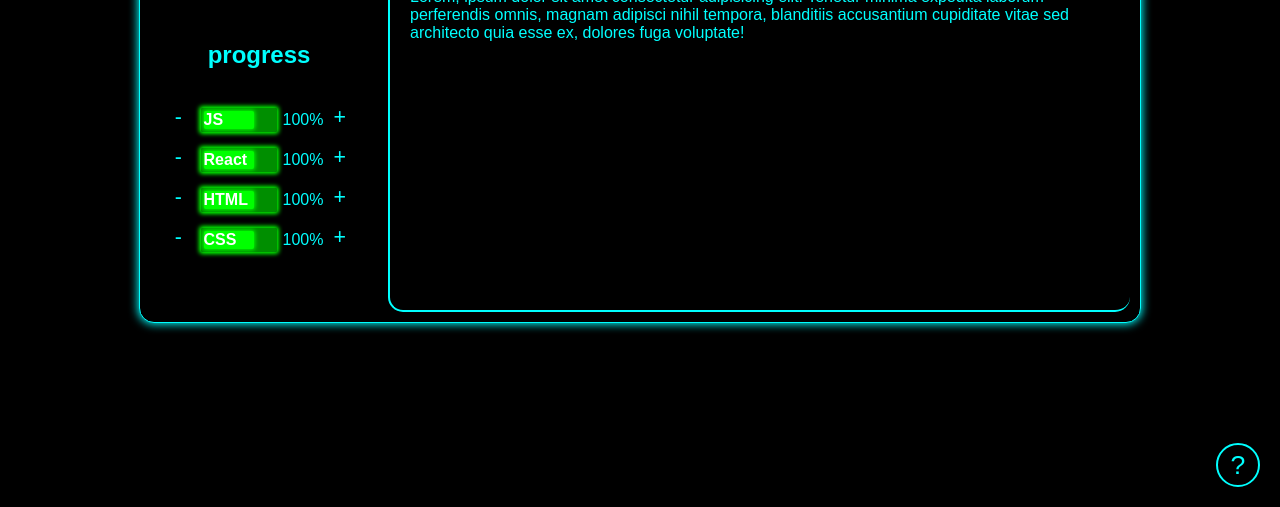
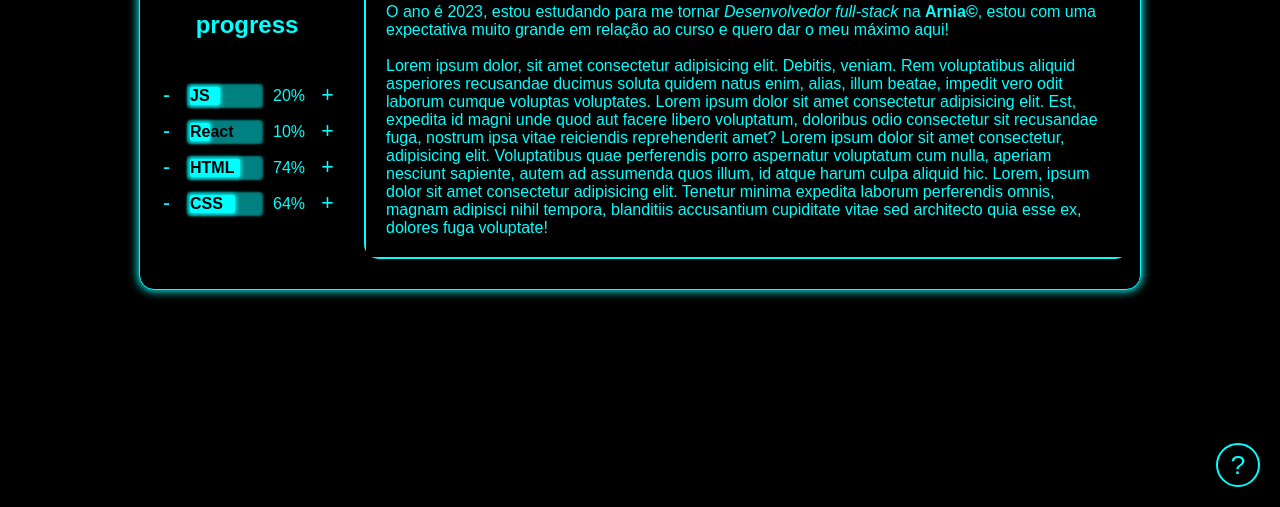
Before and after one commit to MAMBA48/campos-portfolio, a plain HTML site: page index.html in a window 1280 px wide. Shown: the part 293-800 px from the top of the page. Drawn offline with Linux system fonts and the light colour scheme.

Commit message:
Add files via upload

```diff
--- a/index.html
+++ b/index.html
@@ -4,6 +4,7 @@
 <head>
     <!--META DADOS: carrega informações importantes para o brownser-->
     <link rel="stylesheet" type="text/css" href="style.css"/>
+    <link rel="stylesheet" type="text/css" href="mobile.css"/>
     <meta charset="UTF-8">
     <meta http-equiv="X-UA-Compatible" content="IE=edge">
     <meta name="viewport" content="width=device-width, initial-scale=1.0">
@@ -21,28 +22,68 @@
                 <h2>progress</h2>
                 <table class="skills-list">
                     <tr class="lineSkills">
-                        <td id="btLess" class="progress"><button id="btLess" class="btStyle">-</button></td>
-                        <td id="js" class="progress"><div id="jsProgress" class="bgProgress"><div id="js-Perc" class="progressPerc">JS</div></div></td>
-                        <td id="percent"><div>100%</td>
-                        <td id="btMore" class="progress"><button id="btMore" class="btStyle">+</button></td>
+                        <td id="btLess" class="progress">
+                            <button id="btLess" class="btStyle">-</button>
+                        </td>
+                        <td id="js" class="progress">
+                            <div id="jsProgress" class="bgProgress">
+                                <div id="js-Perc" class="progressPerc">JS</div>
+                            </div>
+                        </td>
+                        <td id="percent">
+                            <div id="numberPerc" class="num-perc">20%</div>
+                        </td>
+                        <td id="btMore" class="progress">
+                            <button id="btMore" class="btStyle">+</button>
+                        </td>
                     </tr>
                     <tr class="lineSkills">
-                        <td id="btLess" class="progress"><button id="btLess" class="btStyle">-</button></td>
-                        <td id="react" class="progress"><div id="reactProgress" class="bgProgress"><div id="react-Perc" class="progressPerc">React</div></div></td>
-                        <td id="percent">100%</td>
-                        <td id="btMore" class="progress"><button id="btMore" class="btStyle">+</button></td>
+                        <td id="btLess" class="progress">
+                            <button id="btLess" class="btStyle">-</button>
+                        </td>
+                        <td id="react" class="progress">
+                            <div id="reactProgress" class="bgProgress">
+                                <div id="react-Perc" class="progressPerc">React</div>
+                            </div>
+                        </td>
+                        <td id="percent">
+                            <div id="numberPerc" class="num-perc">10%</div>
+                        </td>
+                        <td id="btMore" class="progress">
+                            <button id="btMore" class="btStyle">+</button>
+                        </td>
                     </tr>
                     <tr class="lineSkills">
-                        <td id="btLess" class="progress"><button id="btLess" class="btStyle">-</button></td>
-                        <td id="html" class="progress"><div id="htmlProgress" class="bgProgress"><div id="html-Perc" class="progressPerc">HTML</div></div></td>
-                        <td id="percent">100%</td>
-                        <td id="btMore" class="progress"><button id="btMore" class="btStyle">+</button></td>
+                        <td id="btLess" class="progress">
+                            <button id="btLess" class="btStyle">-</button>
+                        </td>
+                        <td id="html" class="progress">
+                            <div id="htmlProgress" class="bgProgress">
+                                <div id="html-Perc" class="progressPerc">HTML</div>
+                            </div>
+                        </td>
+                        <td id="percent">
+                            <div id="numberPerc" class="num-perc">74%</div>
+                        </td>
+                        <td id="btMore" class="progress">
+                            <button id="btMore" class="btStyle">+</button>
+                        </td>
                     </tr>
                     <tr class="lineSkills">
-                        <td id="btLess" class="progress"><button id="btLess" class="btStyle">-</button></td>
-                        <td id="css" class="progress"><div id="cssProgress" class="bgProgress"><div id="css-Perc" class="progressPerc">CSS</div></div></td>
-                        <td id="percent">100%</td>
-                        <td id="btMore" class="progress"><button id="btMore" class="btStyle" onclick="more()">+</button></td>
+                        <td id="btLess" class="progress">
+                            <button id="btLess" class="btStyle">-</button>
+                        </td>
+                        <td id="css" class="progress">
+                            <div id="cssProgress" class="bgProgress">
+                                <div id="css-Perc" class="progressPerc">CSS</div>
+                            </div>
+                        </td>
+                        <td id="percent">
+                            <div id="numberPerc" class="num-perc">64%</div>
+                        </td>
+                        <td id="btMore" class="progress">
+                            <button id="btMore" class="btStyle" onclick="more()">+</button>
+                        </td>
                     </tr>
                 </table>
             </article>
@@ -55,10 +96,19 @@
             </nav>
             <div class="textInfo">
                 <p class="marginP">
-                    Lorem ipsum dolor, sit amet consectetur adipisicing elit. Debitis, veniam. Rem voluptatibus aliquid asperiores recusandae ducimus soluta quidem natus enim, alias, illum beatae, impedit vero odit laborum cumque voluptas voluptates.
-                    Lorem ipsum dolor sit amet consectetur adipisicing elit. Est, expedita id magni unde quod aut facere libero voluptatum, doloribus odio consectetur sit recusandae fuga, nostrum ipsa vitae reiciendis reprehenderit amet?
-                    Lorem ipsum dolor sit amet consectetur, adipisicing elit. Voluptatibus quae perferendis porro aspernatur voluptatum cum nulla, aperiam nesciunt sapiente, autem ad assumenda quos illum, id atque harum culpa aliquid hic.
-                    Lorem, ipsum dolor sit amet consectetur adipisicing elit. Tenetur minima expedita laborum perferendis omnis, magnam adipisci nihil tempora, blanditiis accusantium cupiditate vitae sed architecto quia esse ex, dolores fuga voluptate!
+                    <h2>Olá, </h2><p>meu nome é </p><h1>Eduardo Nascimento de Campos</h1><br>
+                    <p>
+                        O ano é 2023, estou estudando para me tornar <i>Desenvolvedor full-stack</i> na <strong>Arnia&copy;</strong>,
+                        estou com uma expectativa muito grande em relação ao curso e quero dar o meu máximo aqui!
+                    </p>
+                        <br>
+                    <p>
+                        Lorem ipsum dolor, sit amet consectetur adipisicing elit. Debitis, veniam. Rem voluptatibus aliquid asperiores recusandae ducimus soluta quidem natus enim, alias, illum beatae, impedit vero odit laborum cumque voluptas voluptates.
+                        Lorem ipsum dolor sit amet consectetur adipisicing elit. Est, expedita id magni unde quod aut facere libero voluptatum, doloribus odio consectetur sit recusandae fuga, nostrum ipsa vitae reiciendis reprehenderit amet?
+                        Lorem ipsum dolor sit amet consectetur, adipisicing elit. Voluptatibus quae perferendis porro aspernatur voluptatum cum nulla, aperiam nesciunt sapiente, autem ad assumenda quos illum, id atque harum culpa aliquid hic.
+                        Lorem, ipsum dolor sit amet consectetur adipisicing elit. Tenetur minima expedita laborum perferendis omnis, magnam adipisci nihil tempora, blanditiis accusantium cupiditate vitae sed architecto quia esse ex, dolores fuga voluptate!
+                    </p>
+
                 </p>
             </div>
         </main>
@@ -73,11 +123,6 @@
     let tableSkills = document.querySelector('.skills-list')
     let lineSkills = document.querySelector('.lineSkills')
     let tdSkills = document.querySelector('.progress')
-
-    function more() {
-    let percent = document.querySelector('#more')
-        percent.style ="width: 10px;"
-    }
 </script>
 </body>
 </html>
--- /dev/null
+++ b/mobile.css
@@ -0,0 +1,8 @@
+@media screen and (min-width: 1000px) {
+    aside.skills {
+        margin: 4px;
+        padding: 2px;
+        justify-content: space-around;
+    }
+
+}
--- a/style.css
+++ b/style.css
@@ -3,6 +3,7 @@ body, * {
     margin: 0px;
     padding: 0px;
     background-color: #000;
+    color: aqua;
 }
 main.container {
     display: flex;
@@ -13,8 +14,9 @@ main.container {
 content.interactions {
     display: flex;
     align-items: space-between;
-    height: 550px;
+    height: auto;
     width: 1000px;
+    padding-bottom: 20px;
     border-radius: 0px 15px 15px 15px;
     border: 1px solid aqua;
     border-top: 1px solid aqua;
@@ -23,7 +25,7 @@ content.interactions {
 aside.skills {
     display: flex;
     align-items: center;
-    justify-content: space-around;
+    justify-content: start;
     flex-direction: column;
     margin: 10px;
     padding: 8px;
@@ -31,7 +33,6 @@ aside.skills {
     height: auto;
     width: 200px;
     border-radius: 0px 0px 15px 15px;
-    color: aqua;
 }
 section.person {
     display: flex;
@@ -56,12 +57,12 @@ article.status {
 }
 main.info {
     display: flex;
+    height: auto;
     flex-direction: column;
     margin: 10px;
     border: 2px solid aqua;
     border-top: transparent;
     border-right: transparent;
-    color: aqua;
     width: 100%;
     border-radius: 0px 0px 15px 15px;
 }
@@ -85,6 +86,7 @@ td {
 }
 tr.lineSkills {
     display: flex;
+    align-items: center;
     flex-direction: row;
     border: 2px solid transparent;
 }
@@ -95,31 +97,49 @@ tr.lineSkills {
 }
 div.bgProgress {
     display: flex;
-    left: 0px;
-    padding: 2px;
+    padding: 0px;
     transition-duration: 0.5s;
     width: 70px;
-    background-color: #00ff008e;
+    background-color: rgba(0, 255, 255, 0.5);
     border: 0.5px solid transparent;
     border-radius: 2px;
-    box-shadow: 0px 0px 4px 2px #00ff00;
+    box-shadow: 0px 0px 2px 2px rgba(0, 255, 255, 0.5);
 }
 .progressPerc {
     display: flex;
-    background-color: #00ff00;
-    color: #fff;
+    background-color: aqua;
+    color: #000;
     font-weight: bold;
     border-radius: 2px;
-    box-shadow: 0px 0px 4px 1px #00ff00;
+    box-shadow: 0px 0px 4px 1px aqua;
     z-index: 1;
     width: 50px;
+}
+#js-Perc {
+    width: 30px;
+}
+#react-Perc {
+    width: 20px;
+}
+#html-Perc {
+    width: 50px;
+}
+#css-Perc {
+    width: 45px;
+}
+.num-perc {
+    display: flex;
+    width: 100%;
+    padding: 4px;
+    justify-content: center;
+    align-items: center;
+    border: 2px solid transparent;
 }
 .btStyle {
     display: flex;
     transition-duration: 0.15s;
     justify-content: center;
     align-items: center;
-    color: aqua;
     cursor: pointer;
     font-size: 16pt;
     height: 20px;
@@ -146,7 +166,6 @@ div.bgProgress {
     cursor: pointer;
     width: 120px;
     border: 2px solid aqua;
-    color: aqua;
     border-top: transparent;
     border-right: transparent;
     border-bottom: transparent;
@@ -161,6 +180,9 @@ div.bgProgress {
 }
 .textInfo {
     display: flex;
+    height: auto;
+    padding: 20px;
+    flex-direction: column;
 }
 .marginP {
     margin: 20px;
@@ -185,7 +207,6 @@ div.bgProgress {
 }
 footer {
     display: flex;
-    color: aqua;
     width: 100%;
     position: fixed;
     background-color: transparent;
```
